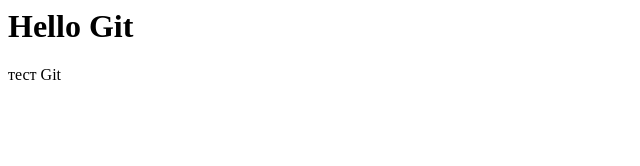
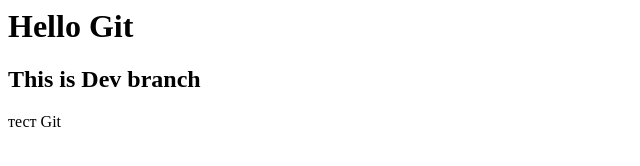
Before and after one commit to maksat3004/STSR-Lab1, a plain HTML site: page index.html in a window 1280 px wide. Shown: the whole page, without its empty margins (0-640 px from the left). Drawn offline with Linux system fonts and the light colour scheme.

Commit message:
Add Dev branch content

```diff
--- a/index.html
+++ b/index.html
@@ -1,2 +1,3 @@
 <h1>Hello Git</h1>
+<h2>This is Dev branch</h2>
 <p>тест Git</p>
```
